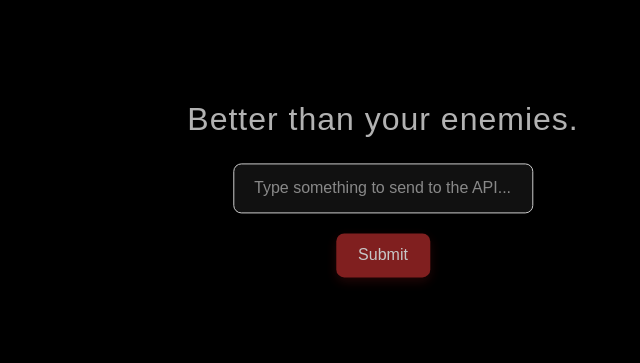
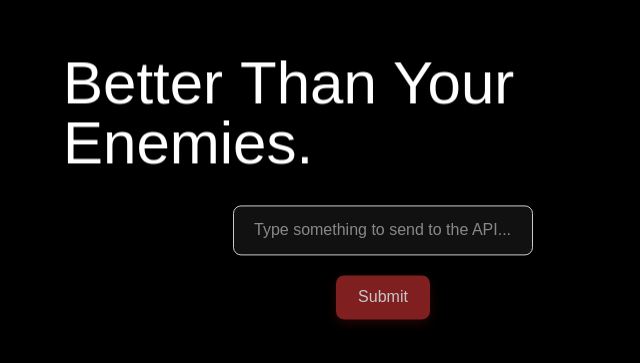
Before and after one commit to FilipFekete/hackaton-frontend, a React app: page / in a window 1280 px wide. Shown: the part 197-560 px from the top of the page, without its empty margins (257-897 px from the left). Built offline with nearby package versions, Linux system fonts and the light colour scheme; the HTML template or start-up script is replaced by a standard one.

Commit message:
new headline

```diff
--- a/package.json
+++ b/package.json
@@ -12,6 +12,7 @@
   "dependencies": {
     "@tailwindcss/vite": "^4.1.16",
     "gsap": "^3.13.0",
+    "motion": "^12.23.24",
     "react": "^19.1.1",
     "react-dom": "^19.1.1",
     "tailwindcss": "^4.1.16"
--- a/src/App.jsx
+++ b/src/App.jsx
@@ -1,5 +1,6 @@
 import React, { useState } from 'react'
 import DotGrid from './DotGrid'
+import BlurText from "./BlurText.jsx";
 
 const App = () => {
     const [apiText, setApiText] = useState('')
@@ -53,16 +54,15 @@
                     fontFamily: 'Arial, sans-serif',
                 }}
             >
-                <h1
-                    style={{
-                        marginBottom: '20px',
-                        fontSize: '2rem',
-                        letterSpacing: '1px',
-                        color: '#ffffffb2',
-                    }}
-                >
-                    Better than your enemies.
-                </h1>
+                <div>
+                    <BlurText
+                        text="Better Than Your Enemies."
+                        delay={150}
+                        animateBy="words"
+                        direction="top"
+                        className="text-6xl mb-8"
+                    />
+                </div>
                 <input
                     type="text"
                     placeholder="Type something to send to the API..."
--- /dev/null
+++ b/src/BlurText.jsx
@@ -0,0 +1,103 @@
+import { motion } from 'motion/react';
+import { useEffect, useRef, useState, useMemo } from 'react';
+
+const buildKeyframes = (from, steps) => {
+    const keys = new Set([...Object.keys(from), ...steps.flatMap(s => Object.keys(s))]);
+
+    const keyframes = {};
+    keys.forEach(k => {
+        keyframes[k] = [from[k], ...steps.map(s => s[k])];
+    });
+    return keyframes;
+};
+
+const BlurText = ({
+                      text = '',
+                      delay = 200,
+                      className = '',
+                      animateBy = 'words',
+                      direction = 'top',
+                      threshold = 0.1,
+                      rootMargin = '0px',
+                      animationFrom,
+                      animationTo,
+                      easing = t => t,
+                      onAnimationComplete,
+                      stepDuration = 0.35
+                  }) => {
+    const elements = animateBy === 'words' ? text.split(' ') : text.split('');
+    const [inView, setInView] = useState(false);
+    const ref = useRef(null);
+
+    useEffect(() => {
+        if (!ref.current) return;
+        const observer = new IntersectionObserver(
+            ([entry]) => {
+                if (entry.isIntersecting) {
+                    setInView(true);
+                    observer.unobserve(ref.current);
+                }
+            },
+            { threshold, rootMargin }
+        );
+        observer.observe(ref.current);
+        return () => observer.disconnect();
+        // eslint-disable-next-line react-hooks/exhaustive-deps
+    }, [threshold, rootMargin]);
+
+    const defaultFrom = useMemo(
+        () =>
+            direction === 'top' ? { filter: 'blur(10px)', opacity: 0, y: -50 } : { filter: 'blur(10px)', opacity: 0, y: 50 },
+        [direction]
+    );
+
+    const defaultTo = useMemo(
+        () => [
+            {
+                filter: 'blur(5px)',
+                opacity: 0.5,
+                y: direction === 'top' ? 5 : -5
+            },
+            { filter: 'blur(0px)', opacity: 1, y: 0 }
+        ],
+        [direction]
+    );
+
+    const fromSnapshot = animationFrom ?? defaultFrom;
+    const toSnapshots = animationTo ?? defaultTo;
+
+    const stepCount = toSnapshots.length + 1;
+    const totalDuration = stepDuration * (stepCount - 1);
+    const times = Array.from({ length: stepCount }, (_, i) => (stepCount === 1 ? 0 : i / (stepCount - 1)));
+
+    return (
+        <p ref={ref} className={`blur-text ${className} flex flex-wrap`}>
+            {elements.map((segment, index) => {
+                const animateKeyframes = buildKeyframes(fromSnapshot, toSnapshots);
+
+                const spanTransition = {
+                    duration: totalDuration,
+                    times,
+                    delay: (index * delay) / 1000
+                };
+                spanTransition.ease = easing;
+
+                return (
+                    <motion.span
+                        className="inline-block will-change-[transform,filter,opacity]"
+                        key={index}
+                        initial={fromSnapshot}
+                        animate={inView ? animateKeyframes : fromSnapshot}
+                        transition={spanTransition}
+                        onAnimationComplete={index === elements.length - 1 ? onAnimationComplete : undefined}
+                    >
+                        {segment === ' ' ? '\u00A0' : segment}
+                        {animateBy === 'words' && index < elements.length - 1 && '\u00A0'}
+                    </motion.span>
+                );
+            })}
+        </p>
+    );
+};
+
+export default BlurText;
```
Also changed, not shown: 1 other file (tests, documents, lock files or other folders).
